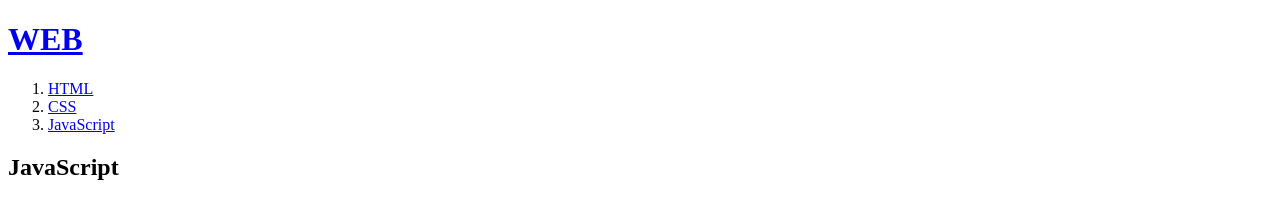
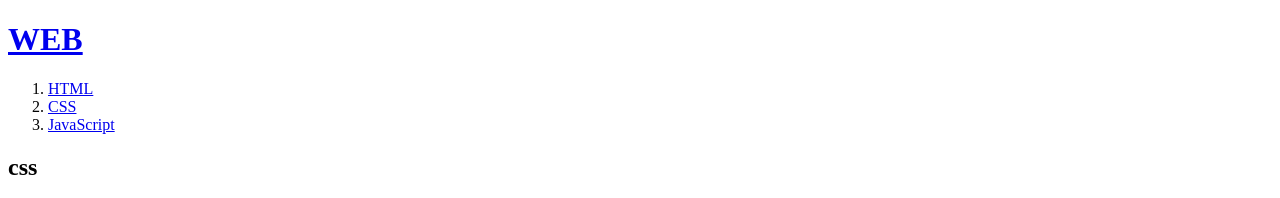
Before and after one commit to abcfan/duridungsil, a plain HTML site: page 3.html in a window 1280 px wide. Shown: the top 198 px of the page. Drawn offline with Linux system fonts and the light colour scheme.

Commit message:
Update 3.html

```diff
--- a/3.html
+++ b/3.html
@@ -11,7 +11,7 @@
     <li><a href="2.html">CSS</a></li>
     <li><a href="3.html">JavaScript</a></li>
   </ol>
-  <h2>JavaScript</h2>
+  <h2>css</h2>
   <p>JavaScript (/ˈdʒɑːvəˌskrɪpt/),[6] often abbreviated as JS, is a programming language that conforms to the ECMAScript specification.[7] JavaScript is high-level, often just-in-time compiled, and multi-paradigm. It has curly-bracket syntax, dynamic typing, prototype-based object-orientation, and first-class functions.
 Alongside HTML and CSS, JavaScript is one of the core technologies of the World Wide Web.[8] JavaScript enables interactive web pages and is an essential part of web applications. The vast majority of websites use it for client-side page behavior,[9] and all major web browsers have a dedicated JavaScript engine to execute it.
 As a multi-paradigm language, JavaScript supports event-driven, functional, and imperative programming styles. It has application programming interfaces (APIs) for working with text, dates, regular expressions, standard data structures, and the Document Object Model (DOM). However, the language itself does not include any input/output (I/O), such as networking, storage, or graphics facilities, as the host environment (usually a web browser) provides those APIs. </p>
```
